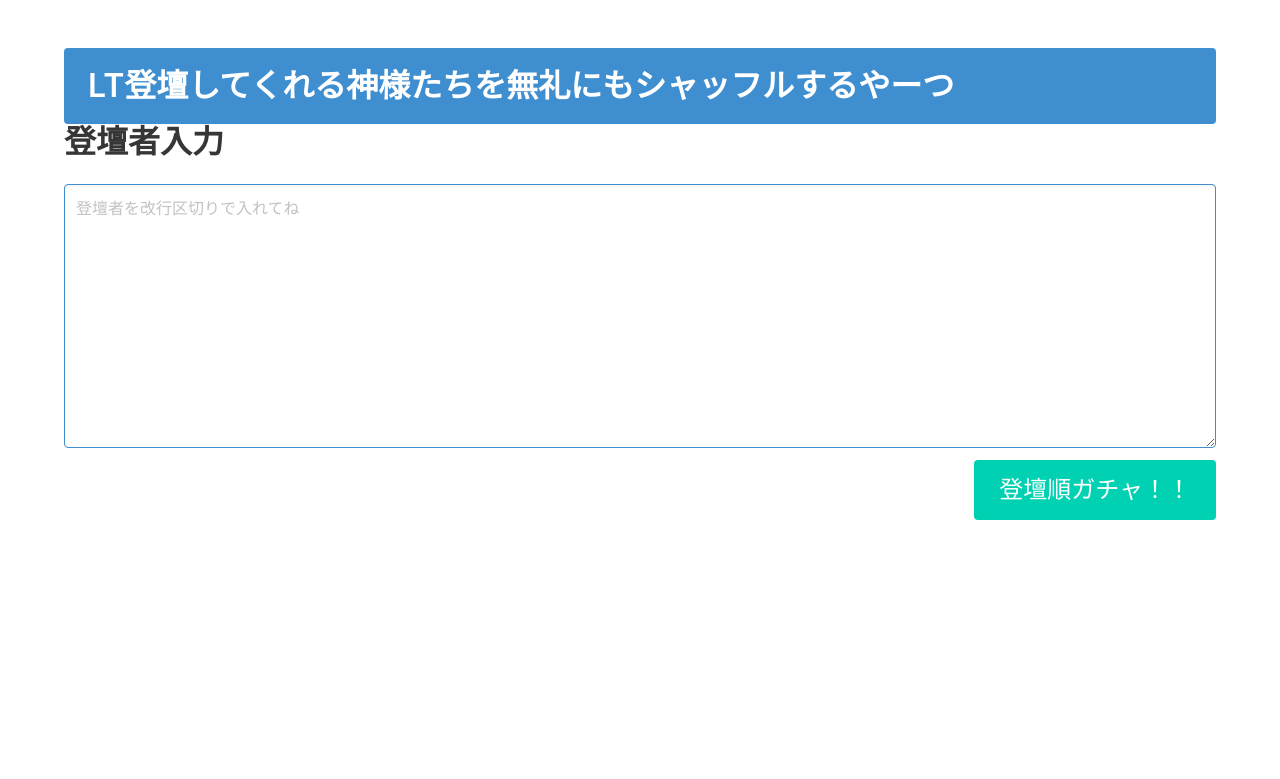
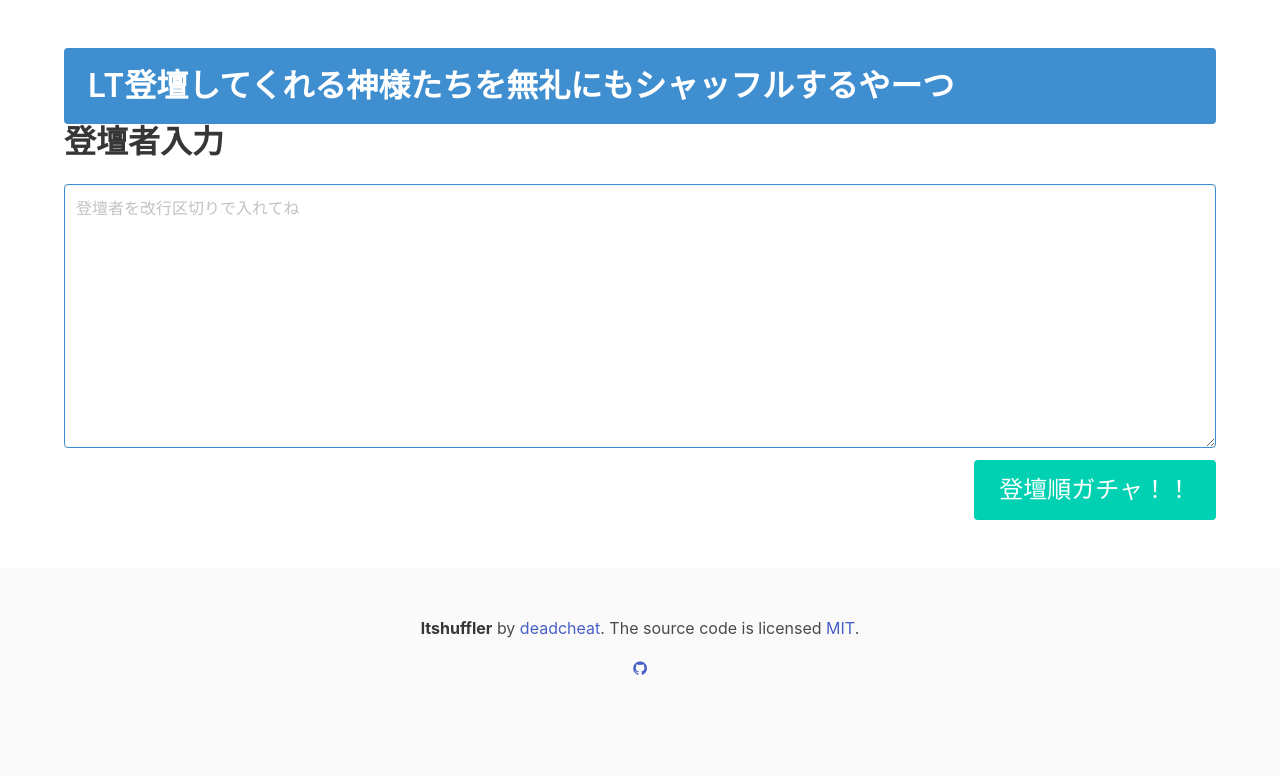
Before and after one commit to deadcheat/ltshuffler, a website: page index.html in a window 1280 px wide. Drawn offline with nearby package versions, Linux system fonts and the light colour scheme.

Commit message:
add license and footer

```diff
--- a/index.html
+++ b/index.html
@@ -19,5 +19,20 @@
         }
     });
     </script>
+    <footer class="footer">
+        <div class="container">
+            <div class="content has-text-centered">
+            <p>
+                <strong>ltshuffler</strong> by <a href="http://www.dead-cheat.net">deadcheat</a>. The source code is licensed
+                <a href="http://opensource.org/licenses/mit-license.php">MIT</a>.
+            </p>
+            <p>
+                <a class="icon" href="https://github.com/deadcheat/ltshuffler">
+                <i class="fa fa-github"></i>
+                </a>
+            </p>
+            </div>
+        </div>
+    </footer>
 </body>
 </html>
```
Also changed, not shown: LICENSE.txt (added).
